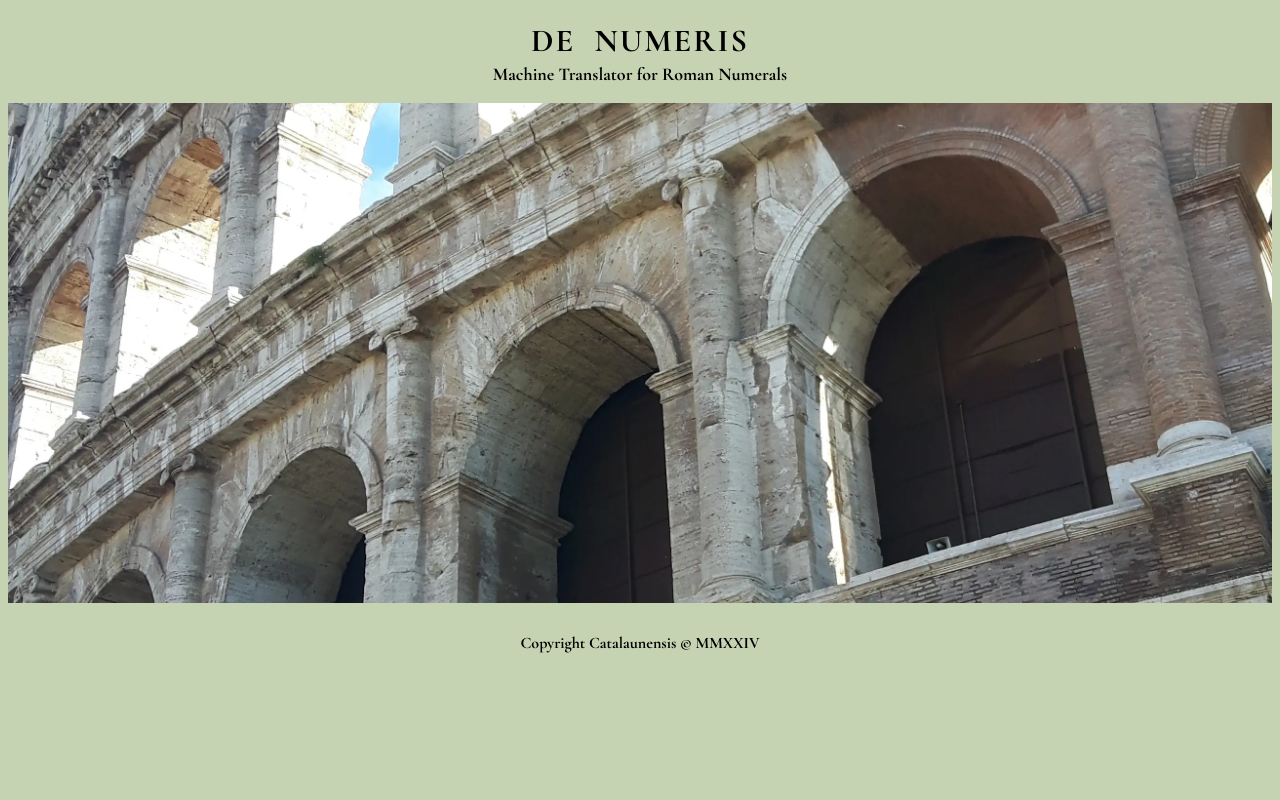
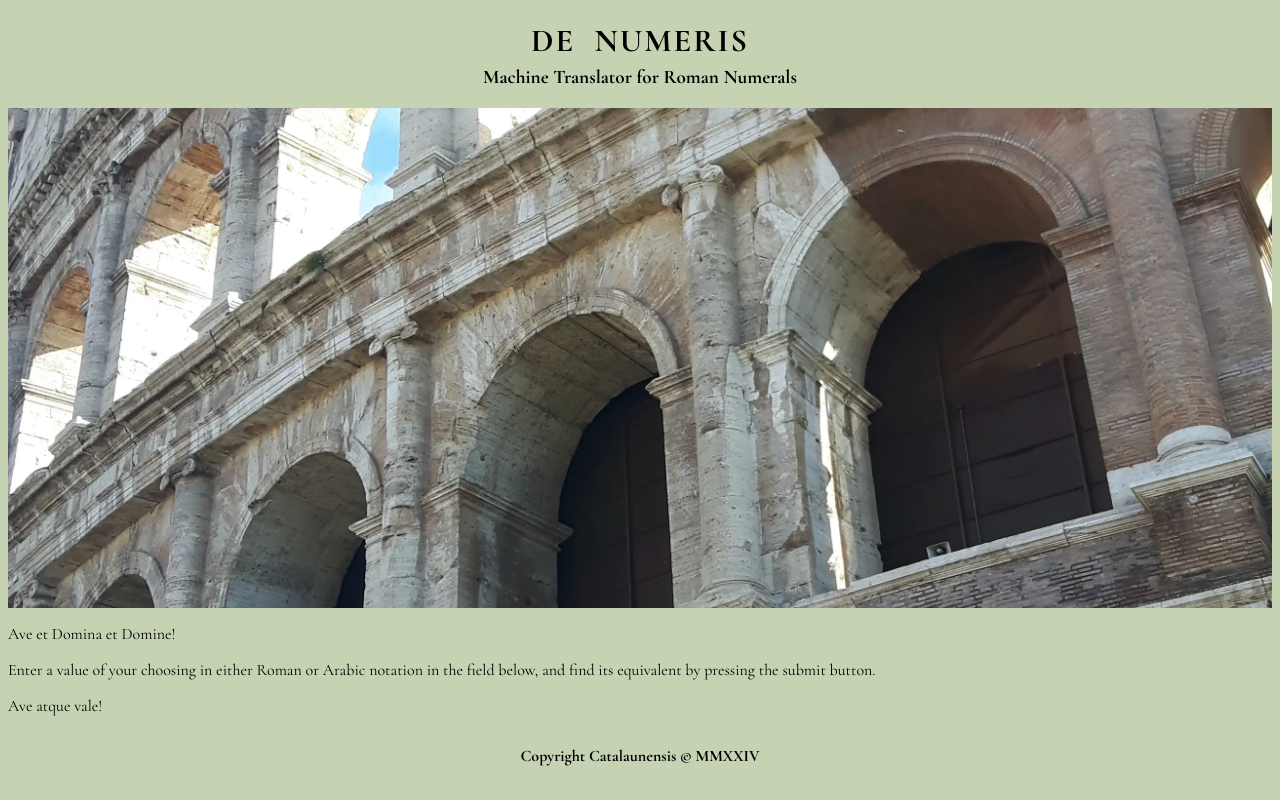
Before and after one commit to Matthieu-Arn/deNumeris, a plain HTML site: page index.html in a window 1280 px wide. Drawn offline with nearby package versions, Linux system fonts and the light colour scheme.

Commit message:
Add basic form structure

```diff
--- a/assets/css/style.css
+++ b/assets/css/style.css
@@ -25,7 +25,6 @@ footer {
     text-align: center;
     margin: 30px;
     font-weight: bold;
-
 }
 
 #hero {
@@ -52,6 +51,6 @@ footer {
 /* Media Queries */
 @media screen and (min-width: 576px) {
     h3 {
-        font-size: large;
+        font-size: larger;
     }
 }
--- a/index.html
+++ b/index.html
@@ -17,9 +17,38 @@
     </header>
 
     <Main>
-        <section id="hero">
+        <section id="hero"></section>
 
-        </section>
+        <div class="interactive-area">
+            <div class="text-area">
+                <p>Ave et Domina et Domine!</p>
+                <p>Enter a value of your choosing in either Roman or Arabic notation in the field below, and find its equivalent by pressing the submit button.
+                <p>Ave atque vale!</p>
+            </div>
+        </div>
+
+
+        <!-- <section id="interactive-fields">
+            <form action="" id="signup-form" method="POST">
+                <h1>Sign up to our newsletter</h1>
+                <label for="first-name">First name*</label>
+                <input type="text" name="first_name" id="first-name" class="text-input" required>
+                <br>
+                <label for="last-name">Last name*</label>
+                <input type="text" name="last_name" id="last-name" class="text-input" required>
+                <br>
+                <label for="email-address">Email Address*</label>
+                <input type="email" name="email_address" id="email-address" class="text-input" required>
+                <br>
+                <hr>
+                <button type="submit" class="join-button">Sign up!</button>
+            </form>
+
+        </section> -->
+
+
+
+
     </Main>
 
     <footer>
```
